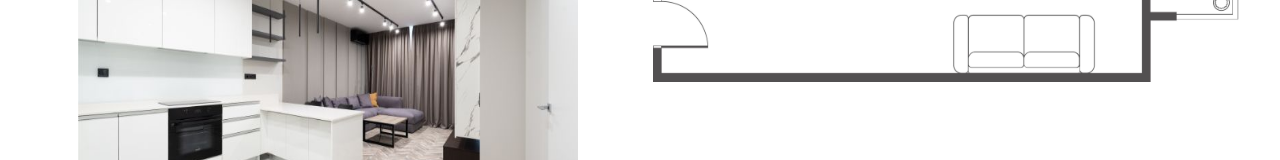
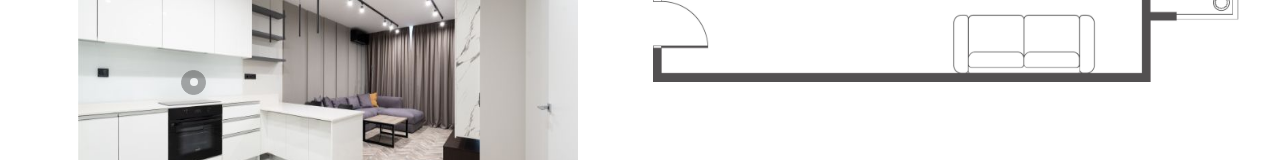
Before and after one commit to RuslanTissen/northGroup, a React (Create React App) app: page / in a window 1280 px wide. Shown: the part 2118-2278 px from the top of the page. Built offline with nearby package versions, Linux system fonts and the light colour scheme; a web font is replaced by a local one.

Commit message:
hover box done

```diff
--- a/src/components/house/House.jsx
+++ b/src/components/house/House.jsx
@@ -1,21 +1,36 @@
 import "./House.scss"
-import React from 'react'
+import React, { useState } from 'react'
 import home1 from "../../images/home1.jpg"
 import home2 from "../../images/home2.jpg"
 import home3 from "../../images/home3.jpg"
 
 function House() {
+	const [visble, setVisble] = useState(false)
+
+	function visibilityFunction() {
+		setVisble(true)
+	}
+	function unVisibilityFunction() {
+		setVisble(false)
+	}
 	return (
 		<div className="house">
 			<div className="house__images-container">
 				<div className="img-box">
 					<img src={home1} alt="" />
 				</div>
-				<div className="img-box">
+				<div className="img-box img-box2">
 					<img src={home2} alt="" />
+					<div className="test">
+						<div className="test-point-container" onMouseOver={visibilityFunction} onMouseOut={unVisibilityFunction}>
+							<div className="test-point">
+							</div>
+						</div>
+						<div className="test-text-container" style={{ display: visble ? "block" : "none" }}>
+							<p>Lorem, ipsum dolor sit amet consectetur adipisicing elit. </p>
+						</div>
+					</div>
 				</div>
-				{/* <img src="" alt="" />
-				<img src="" alt="" /> */}
 			</div>
 
 			<div className="house__text-container">
@@ -29,6 +44,7 @@ function House() {
 					</div>
 				</div>
 			</div>
+
 			<div className="house__plan-container">
 				<div className="img-box">
 					<img src={home3} alt="" />
--- a/src/components/house/House.scss
+++ b/src/components/house/House.scss
@@ -8,6 +8,7 @@
 	&__images-container {
 		height: 600px;
 		flex: 1 1 100%;
+		position: relative;
 		.img-box{
 			height: 50%;
 			display: flex;
@@ -17,6 +18,54 @@
 				width: 80%;
 				height: 80%;
 				display: block;
+			}
+		}
+		.img-box2{
+			.test {
+				position: absolute;
+				width: 50%;
+				display: flex;
+				.test-point-container {
+					width: 15px;
+					height: 15px;
+					background-color: black;
+					border-radius: 50%;
+					opacity: .3;
+					border: 1px solid black;
+					display: flex;
+					justify-content: center;
+					align-items: center;
+					transition: ease-in-out .3s ;
+					margin: 0 10px;
+					position: relative;
+					.test-point {
+						width: 5px;
+						height: 5px;
+						border-radius: 50%;
+						background-color: white;
+						transition: ease-in-out .3s ;
+					}
+				}
+				.test-point-container:hover{
+					border: 1px solid white;
+					.test-point{
+						width: 4px;
+						height: 4px;
+					}
+				}
+				.test-text-container {
+					position: absolute;
+					width: 80px;
+					padding: 5px;
+					background-color: rgb(39, 38, 38);
+					margin-left: 30px;
+					transition: ease-in-out .3s ;
+					transition-delay: .5s;
+					p{
+						font-size: .5rem;
+						color: rgb(229, 226, 226);
+					}
+				}
 			}
 		}
 	}
@@ -98,6 +147,32 @@
 		&__images-container {
 			flex: 1 1 50%;
 			height: 1000px;
+			.img-box2{
+				.test {
+					.test-point-container {
+						width: 25px;
+						height: 25px;
+						.test-point {
+							width: 8px;
+							height: 8px;
+						}
+					}
+					.test-point-container:hover{
+						.test-point{
+							width: 7px;
+							height: 7px;
+						}
+					}
+					.test-text-container {
+						width: 100px;
+						margin-left: 40px;
+						padding: 7px;
+						p{
+							font-size: .8rem
+						}
+					}
+				}
+			}
 		}
 		&__text-container {
 			height: 500px;
@@ -127,6 +202,11 @@
 
 
 
+
+
+
+
+
 	// @media (min-width:900px) {
 	// 	&__images-container {
 	// 		height: 1000px;
```
Also changed, not shown: src/components/header/Header.jsx (+4 -4 lines).
